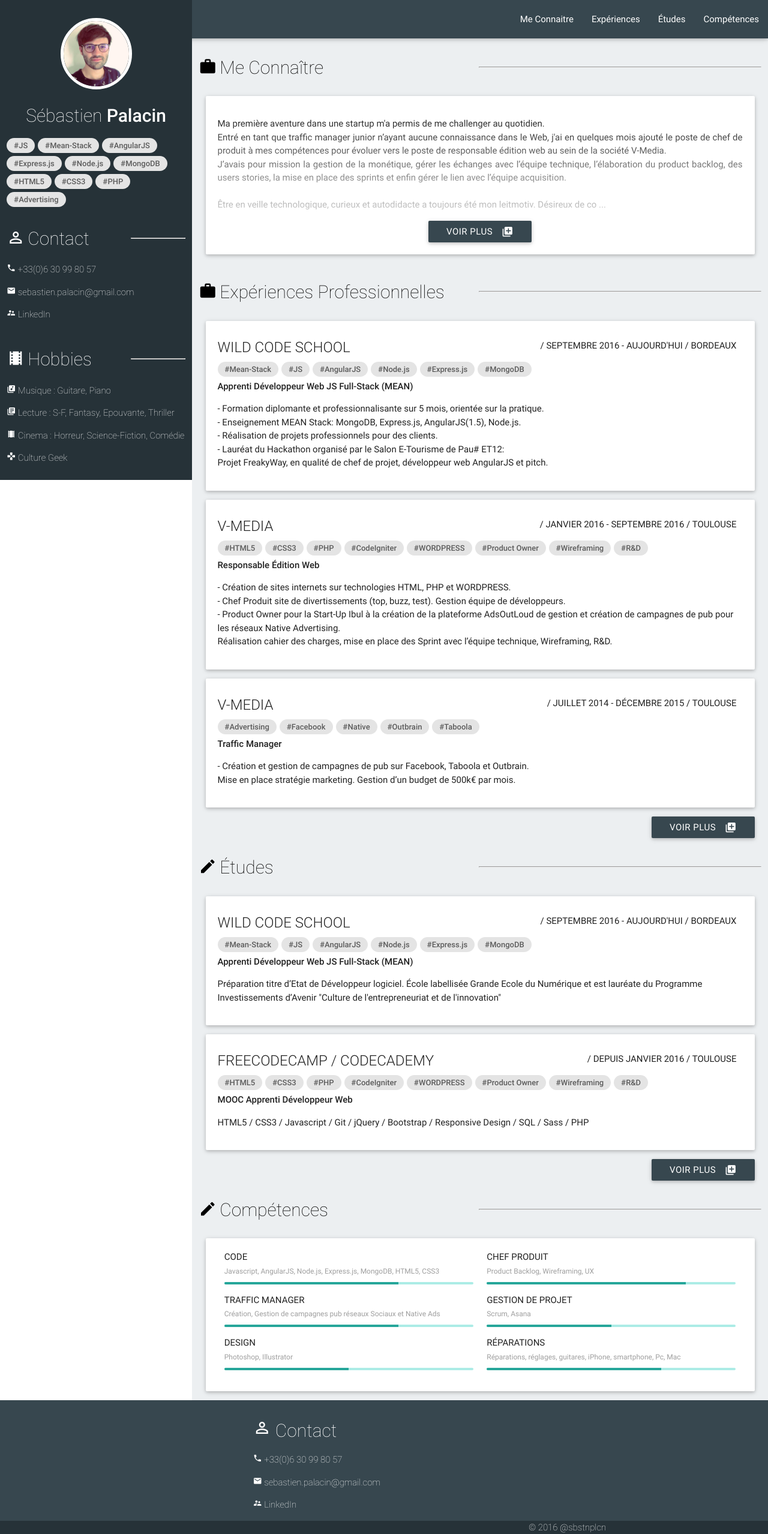
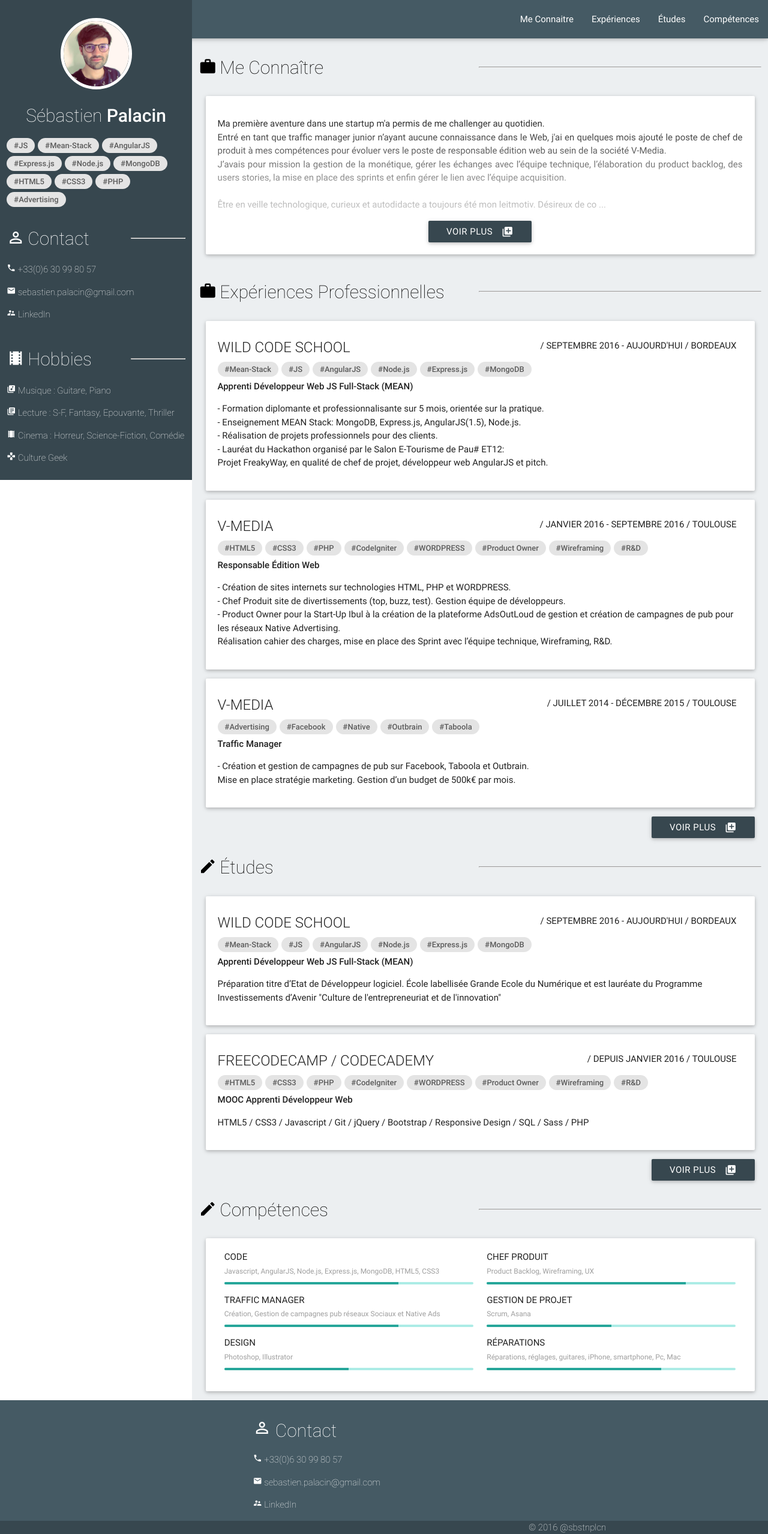
Before and after one commit to sbstnplcn/sbstnplcn, a plain HTML site: page index.html in a window 1280 px wide. Shown: the whole page at 60% size. Drawn offline with Linux system fonts and the light colour scheme.

Commit message:
change color

```diff
--- a/src/js/components/footer/footer.html
+++ b/src/js/components/footer/footer.html
@@ -1,6 +1,6 @@
 <!-- Footer -->
 <section>
-    <div class="page-footer blue-grey darken-3" id="footer">
+    <div class="page-footer blue-grey darken-2" id="footer">
         <div class="container">
             <div class="row">
                 <div class="col l4 offset-l3">
@@ -31,7 +31,7 @@
             </div>
         </div>
 
-        <div class="footer-copyright blue-grey darken-4">
+        <div class="footer-copyright blue-grey darken-3">
             <div class="container">
               <div class="row">
                 <div class="col l3 s6 right">
--- a/src/js/components/navbar/navbar.html
+++ b/src/js/components/navbar/navbar.html
@@ -2,7 +2,7 @@
 <section>
     <div class="navbar-fixed">
         <nav>
-            <div class="nav-wrapper blue-grey darken-3">
+            <div class="nav-wrapper blue-grey darken-2">
                 <ul class="right hide-on-med-and-down">
                     <li>
                         <a href="#wia">Me Connaitre</a>
--- a/src/js/components/sidebar/sidebar.html
+++ b/src/js/components/sidebar/sidebar.html
@@ -5,7 +5,7 @@
   </a>
 
     <div class="row {{$ctrl.showSidebar ? 'toggleshow' : '' }}">
-        <div class="col s3 blue-grey darken-4" id="leftpanel">
+        <div class="col s3 blue-grey darken-3" id="leftpanel">
             <div class="row">
                 <img src="src/img/avatar.jpg" alt="" class="circle responsive-img">
                 <h1 class="center-align">Sébastien
```
